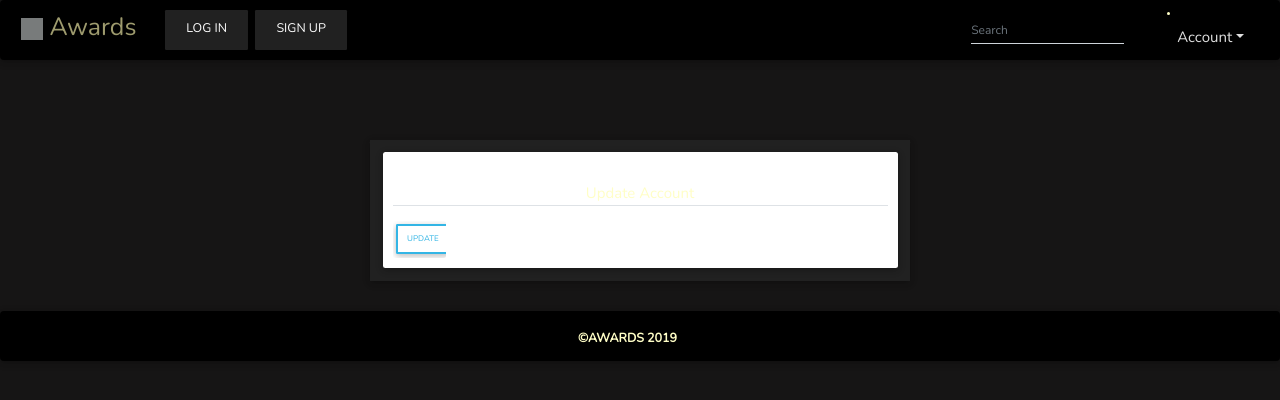
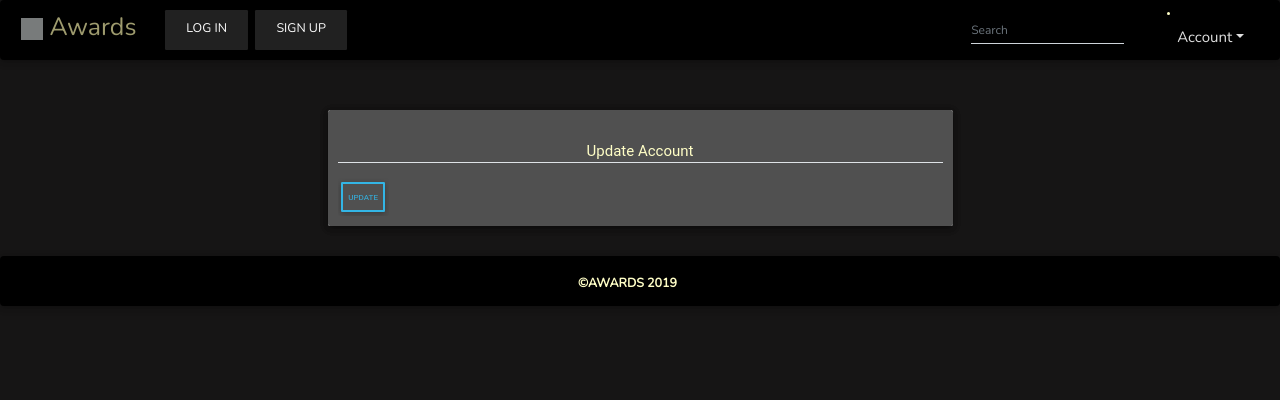
Before and after one commit to Brayooh/awards, a Django app: template Awards/templates/updateprofile.html in a window 1280 px wide. Shown: the top 400 px of the page. Run offline with Django 3.2, Linux system fonts and the light colour scheme; the template is opened without the code that fills it, so the values that code supplies are empty; some libraries are stand-ins or nearby versions; grey boxes are pictures that could not be loaded.

Commit message:
change background color

```diff
--- a/Awards/templates/updateprofile.html
+++ b/Awards/templates/updateprofile.html
@@ -3,13 +3,11 @@
 
 
 {% block content %}
-  <div class="container content pt-5">
     <div class="row">
       <div class="col-md-3"></div>
       <div class="col-md-6 mt-5">
         <div class="card">
-          <div class="card-body bg-dark">
-            <div class="card bg- pl-3 pr-3 text-black">
+            <div class="card bg- pl-3 pr-3"  style="background-color: rgb(80, 80, 80);">
               <form  method="post" id="exampleModalCenter" enctype="multipart/form-data">
                 {% csrf_token %}
                 <div class="form-group">
@@ -19,7 +17,7 @@
 
                 </div>
                 <div class="form-group">
-                  <input type="submit" class="btn btn-outline-info w-100 pl-2 pr-2"  value="Update">
+                  <input type="submit" class="btn btn-outline-info pl-2 pr-2"  value="Update">
                 </div>
               </form>
             </div>
```
